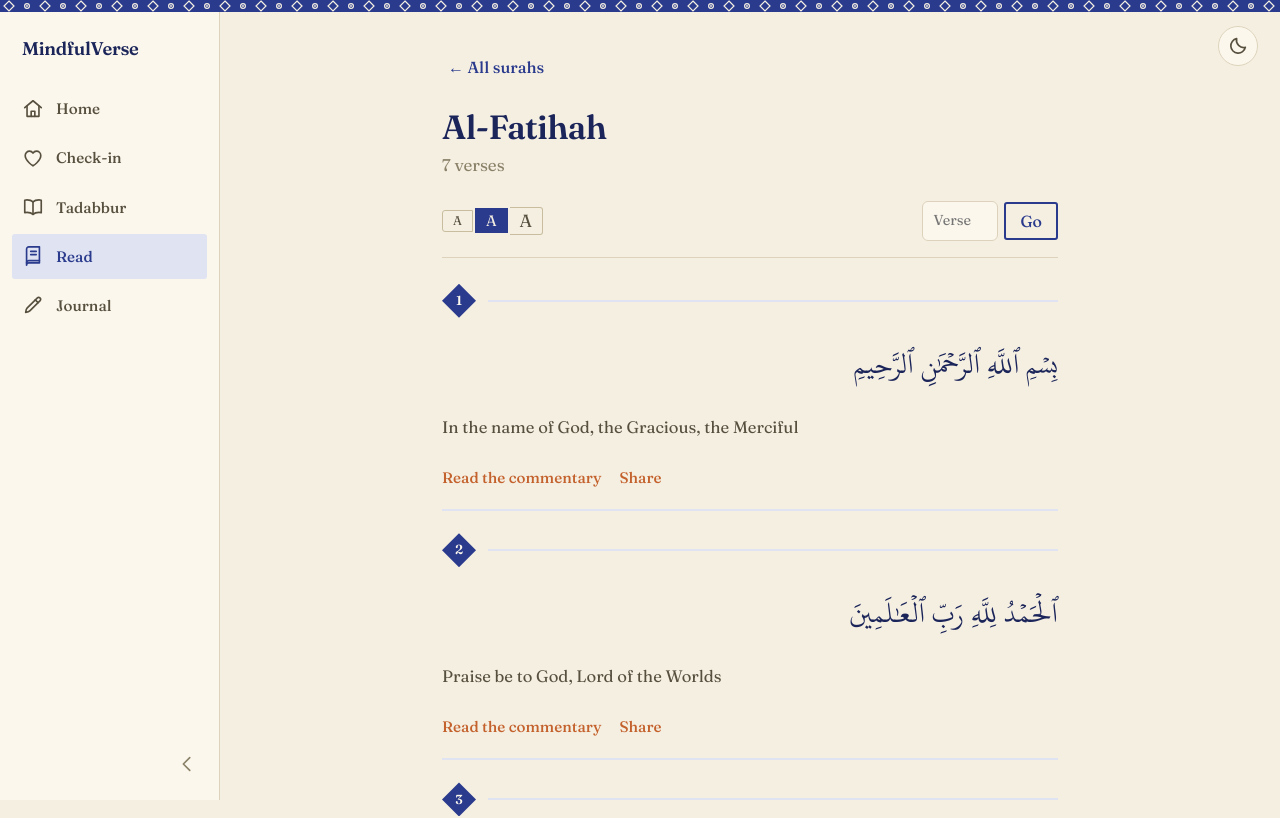
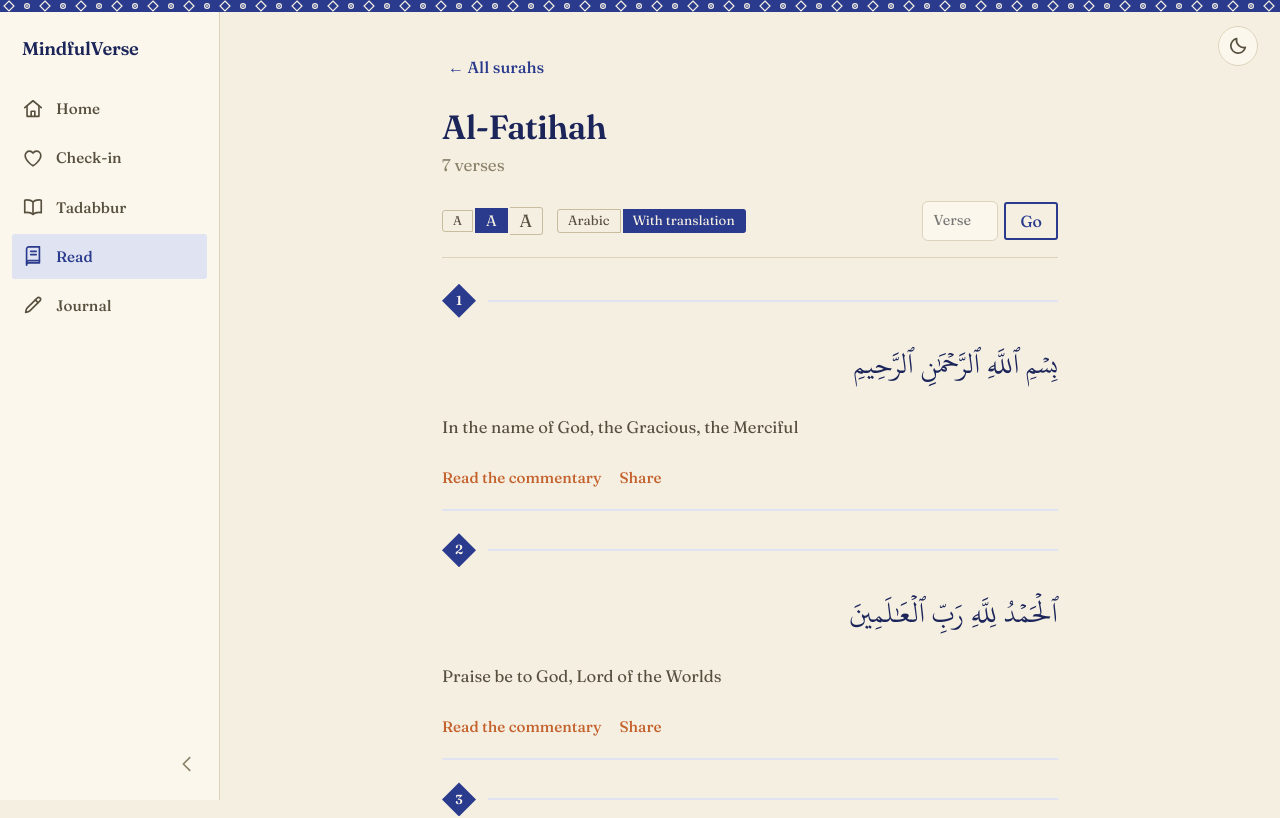
Before and after one commit to mohammedfirdouss/MindfulVerse, a React (Vite) app: page /read/1 in a window 1280 px wide. Shown: the top 818 px of the page. Built offline with nearby package versions, Linux system fonts and the light colour scheme.

Commit message:
feat: add reading view options for Arabic and translation in Surah component

```diff
--- a/src/pages/Surah.tsx
+++ b/src/pages/Surah.tsx
@@ -22,6 +22,9 @@ const SIZES: { key: string; label: string; scale: number }[] = [
   { key: "l", label: "A", scale: 1.22 },
 ];
 const SIZE_KEY = "mindfulverse.readScale.v1";
+const VIEW_KEY = "mindfulverse.readView.v1";
+
+type ReadView = "arabic" | "both";
 
 /** Ibn Kathir comments on passages: a run of ayahs stores its commentary under
  *  the first ayah of the group. Given the surah's list of ayahs that carry a
@@ -145,6 +148,9 @@ export default function Surah() {
     () => localStorage.getItem(SIZE_KEY) ?? "m"
   );
   const [jump, setJump] = useState<string>("");
+  const [view, setView] = useState<ReadView>(() =>
+    localStorage.getItem(VIEW_KEY) === "arabic" ? "arabic" : "both"
+  );
   const [shared, setShared] = useState<string | null>(null);
   const tafsirPromise = useRef<Promise<SurahTafsir> | null>(null);
 
@@ -262,6 +268,11 @@ export default function Surah() {
     localStorage.setItem(SIZE_KEY, key);
   }
 
+  function chooseView(v: ReadView) {
+    setView(v);
+    localStorage.setItem(VIEW_KEY, v);
+  }
+
   function goToVerse(e: React.FormEvent) {
     e.preventDefault();
     const n = Number(jump);
@@ -305,6 +316,7 @@ export default function Surah() {
             marginBottom: 4,
           }}
         >
+          <div style={{ display: "flex", gap: 14, alignItems: "center", flexWrap: "wrap" }}>
             <div className="reading-controls" role="group" aria-label="Reading size">
               {SIZES.map((s, i) => (
                 <button
@@ -318,6 +330,23 @@ export default function Surah() {
                   {s.label}
                 </button>
               ))}
+            </div>
+            <div className="reading-controls" role="group" aria-label="Reading view">
+              <button
+                className="size-btn"
+                aria-pressed={view === "arabic"}
+                onClick={() => chooseView("arabic")}
+              >
+                Arabic
+              </button>
+              <button
+                className="size-btn"
+                aria-pressed={view === "both"}
+                onClick={() => chooseView("both")}
+              >
+                With translation
+              </button>
+            </div>
           </div>
           <form onSubmit={goToVerse} style={{ display: "flex", gap: 6, alignItems: "center" }}>
             <input
@@ -384,6 +413,8 @@ export default function Surah() {
                 <p className="arabic" lang="ar">
                   {a.arabic}
                 </p>
+                {view === "both" && (
+                  <>
                     <p className="translation">{a.translation}</p>
                     <div style={{ display: "flex", gap: 18, alignItems: "center", flexWrap: "wrap" }}>
                       <button
@@ -401,6 +432,8 @@ export default function Surah() {
                         {shared === a.verseKey ? "Shared ✓" : "Share"}
                       </button>
                     </div>
+                  </>
+                )}
               </article>
             );
           })}
```
Lines whose indentation alone changed are shown as unchanged.
